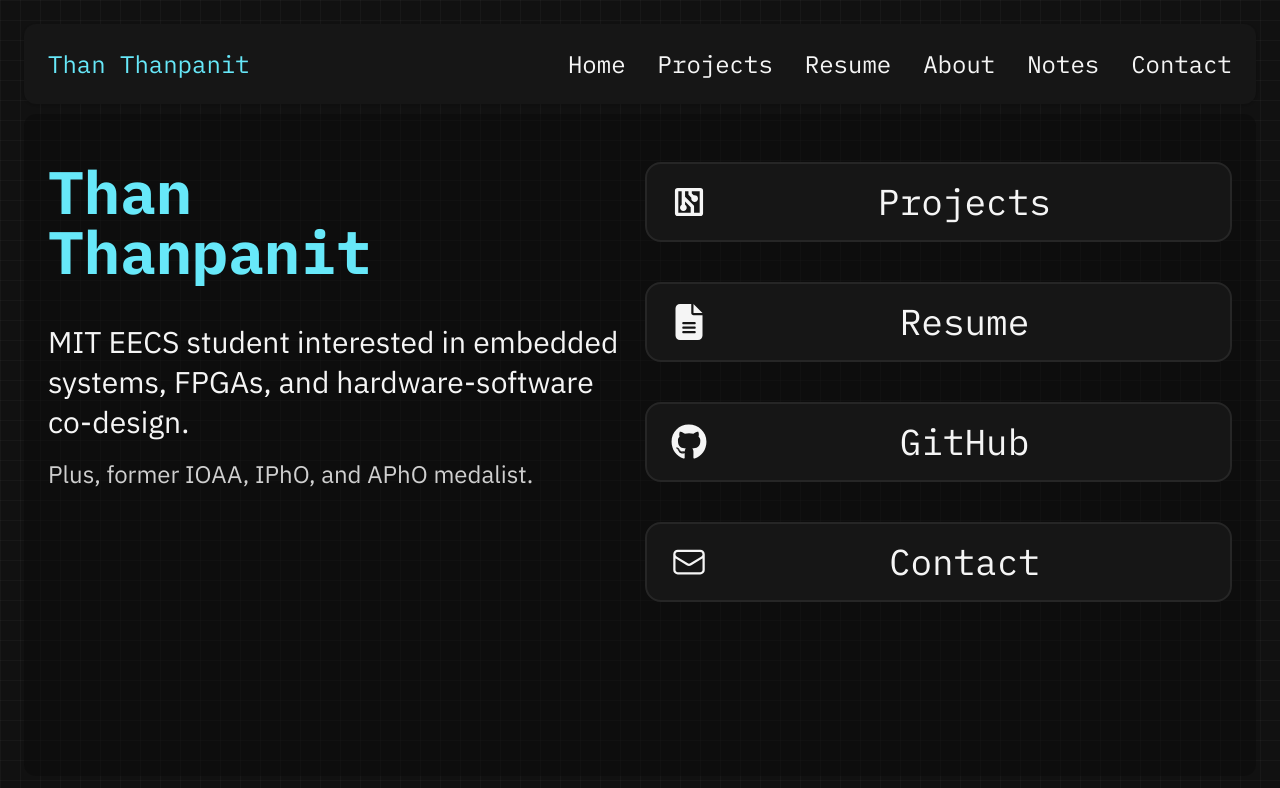
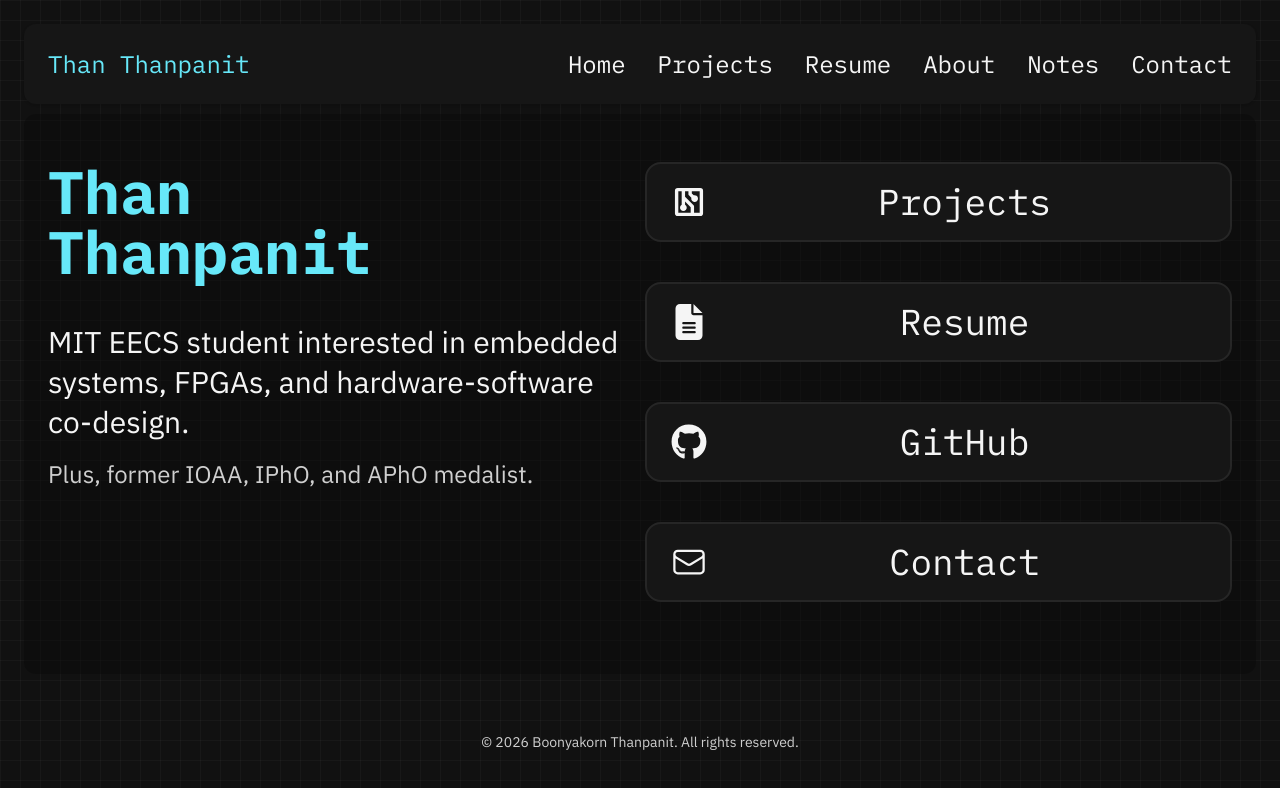
Before and after one commit to polya2005/portfolio, a React (Vite) app: page / in a window 1280 px wide. Shown: the top 788 px of the page. Built offline with nearby package versions, Linux system fonts and the light colour scheme.

Commit message:
Add Footer

```diff
--- a/src/App.tsx
+++ b/src/App.tsx
@@ -2,6 +2,7 @@ import { Outlet } from "react-router-dom";
 import NavBar from "./NavBar.tsx";
 
 import "./index.css";
+import Footer from "./Footer.tsx";
 
 function App() {
   return (
@@ -15,6 +16,7 @@ function App() {
     >
       <NavBar />
       <Outlet />
+      <Footer />
     </div>
   );
 }
--- /dev/null
+++ b/src/Footer.tsx
@@ -0,0 +1,11 @@
+import "./index.css";
+
+function Footer() {
+  return (
+    <div className="p-6 mt-6 text-center text-sm text-text-secondary">
+      &copy; 2026 Boonyakorn Thanpanit. All rights reserved.
+    </div>
+  );
+}
+
+export default Footer;
```
